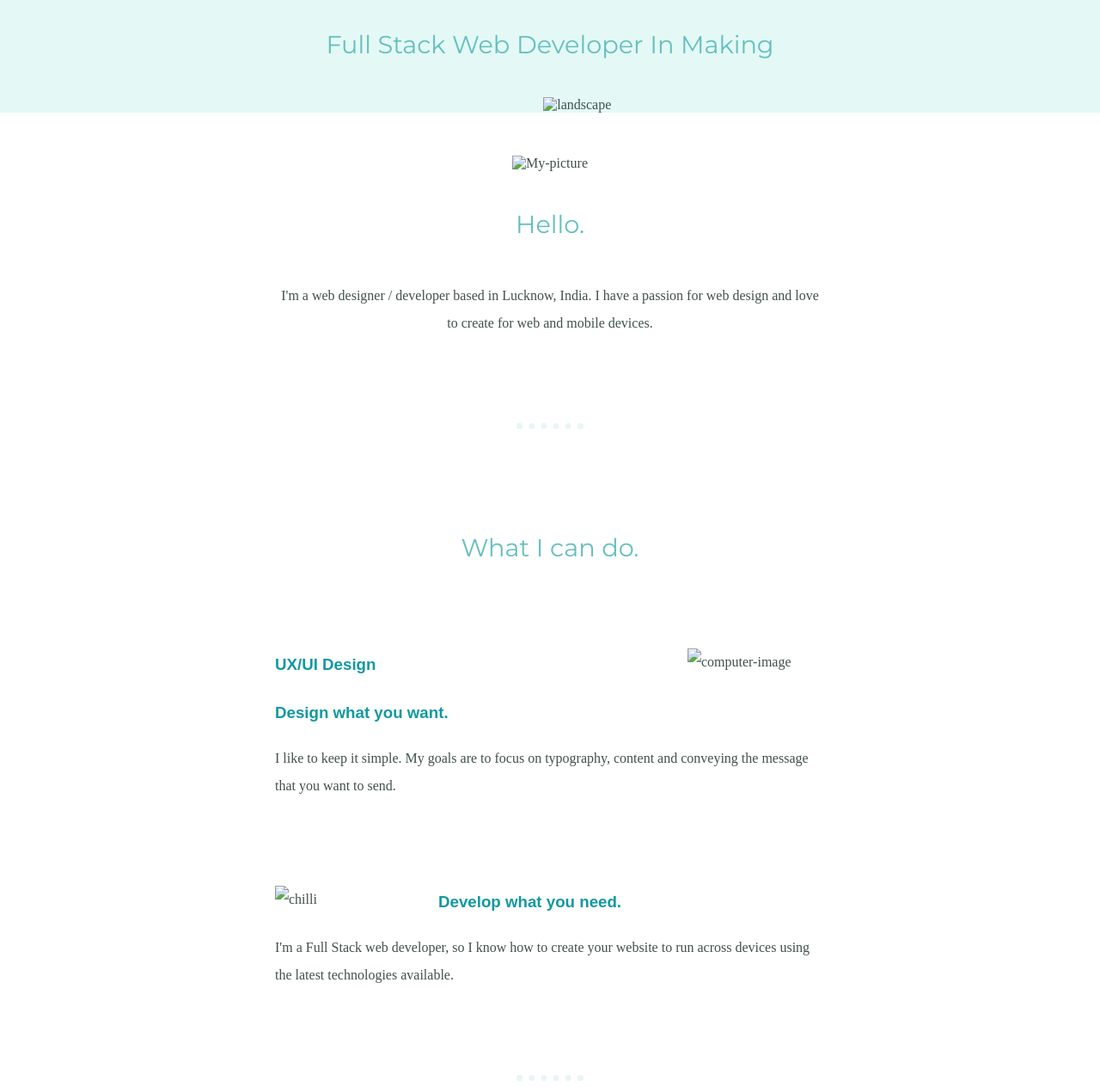
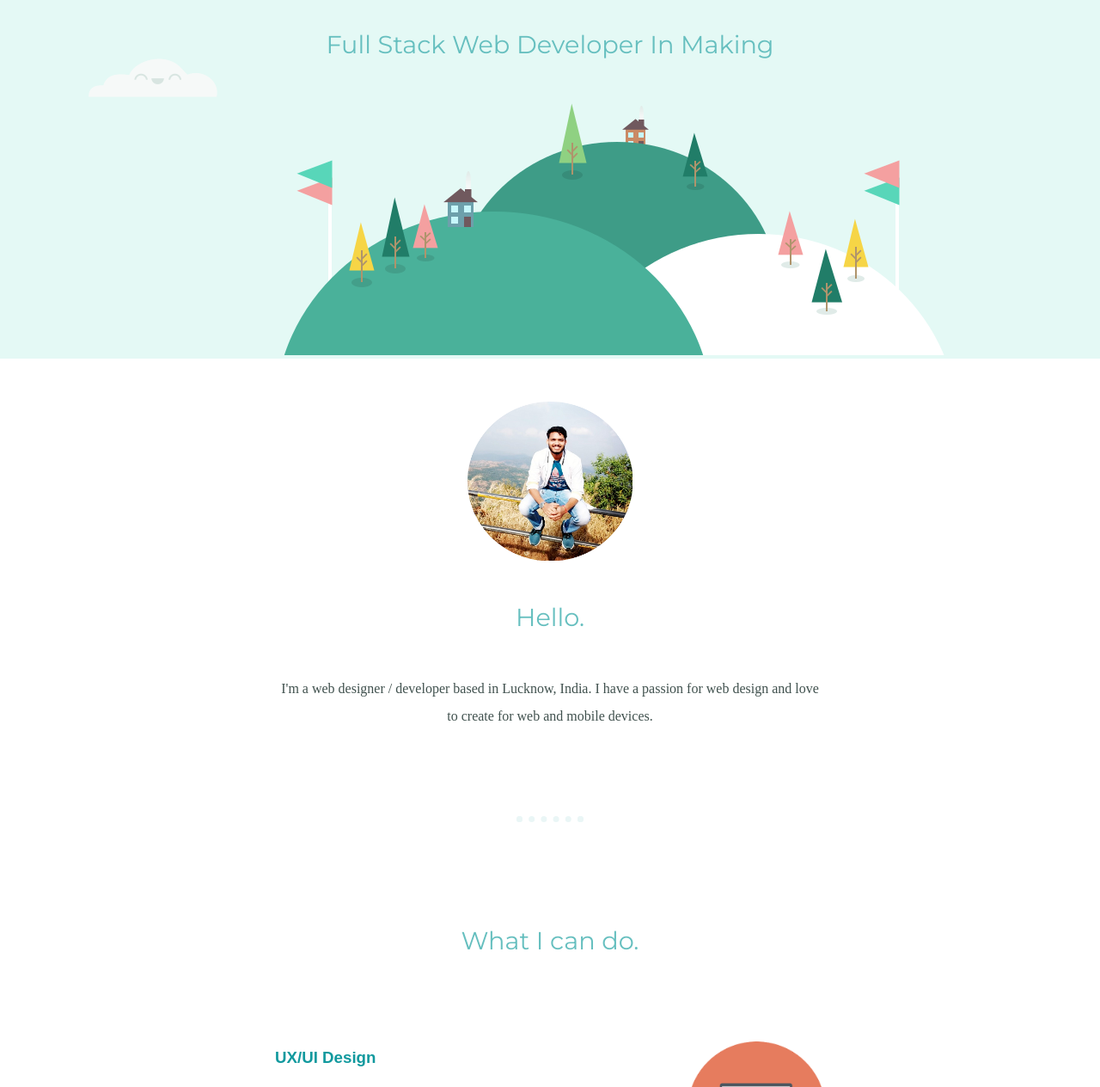
Before and after one commit to imrohitman/Basic-css-html, a plain HTML site: page index.html in a window 1280 px wide. Shown: the part 298-1562 px from the top of the page at 86% size. Drawn offline with Linux system fonts and the light colour scheme; files that its build step writes are made by us from their sources.

Commit message:
Update index.html

```diff
--- a/index.html
+++ b/index.html
@@ -3,21 +3,21 @@
   <head>
     <meta charset="utf-8">
     <title>Juno's Site</title>
-    <link rel="stylesheet" href="css/styles.css">
+    <link rel="stylesheet" href="styles.css">
     <link rel="icon" href="favicon.ico">
     <link href="https://fonts.googleapis.com/css2?family=Merriweather&family=Montserrat&family=Sacramento&display=swap" rel="stylesheet">
   </head>
   <body>
     <div class="top-container">
-      <img class="cloud1" src="images/cloud.png" alt="cloud1">
+      <img class="cloud1" src="cloud.png" alt="cloud1">
       <h1>I'm Juno</h1>
       <h2>Full Stack Web Developer In Making</h2>
-      <img class="cloud2" src="images/cloud.png" alt="cloud2">
-      <img class="landscape" src="images/land.png" alt="landscape">
+      <img class="cloud2" src="cloud.png" alt="cloud2">
+      <img class="landscape" src="land.png" alt="landscape">
     </div>
     <div class="middle-container">
     <div class="profile">
-      <img class="mypic" src="images/rohit.png" alt="My-picture">
+      <img class="mypic" src="rohit.png" alt="My-picture">
       <h2>Hello.</h2>
       <p class="Bio">I'm a web designer / developer based in Lucknow, India. I have a passion for web design and love to create for web and mobile devices.</p>
     </div>
@@ -25,13 +25,13 @@
     <div class="skills">
       <h2>What I can do.</h2>
       <div class="skill-row">
-        <img class="computer" src="images/computer.png" alt="computer-image">
+        <img class="computer" src="computer.png" alt="computer-image">
         <h3>UX/UI Design</h3>
         <h3>Design what you want.</h3>
         <p>I like to keep it simple. My goals are to focus on typography, content and conveying the message that you want to send.</p>
       </div>
       <div class="skill-row">
-        <img class="chilli" src="images/chillies.png" alt="chilli">
+        <img class="chilli" src="chillies.png" alt="chilli">
         <h3>Develop what you need.</h3>
         <p>I'm a Full Stack web developer, so I know how to create your website to run across devices using the latest technologies available.</p>
       </div>
```
